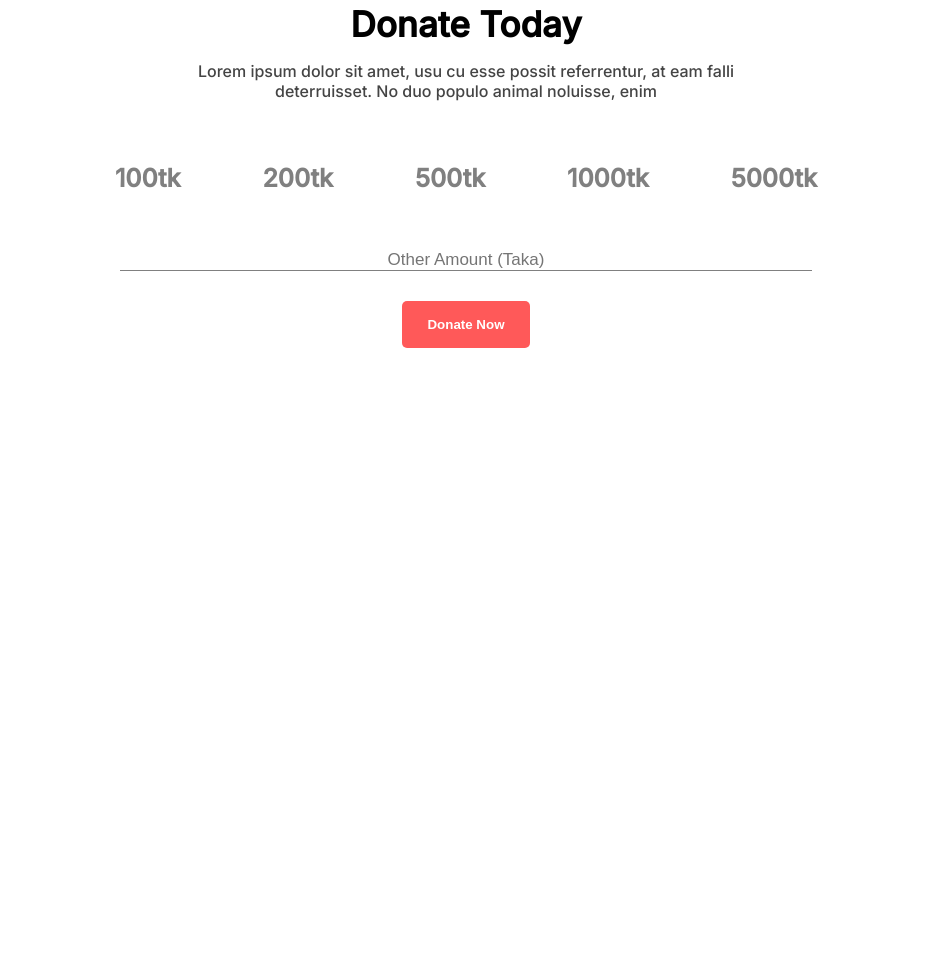
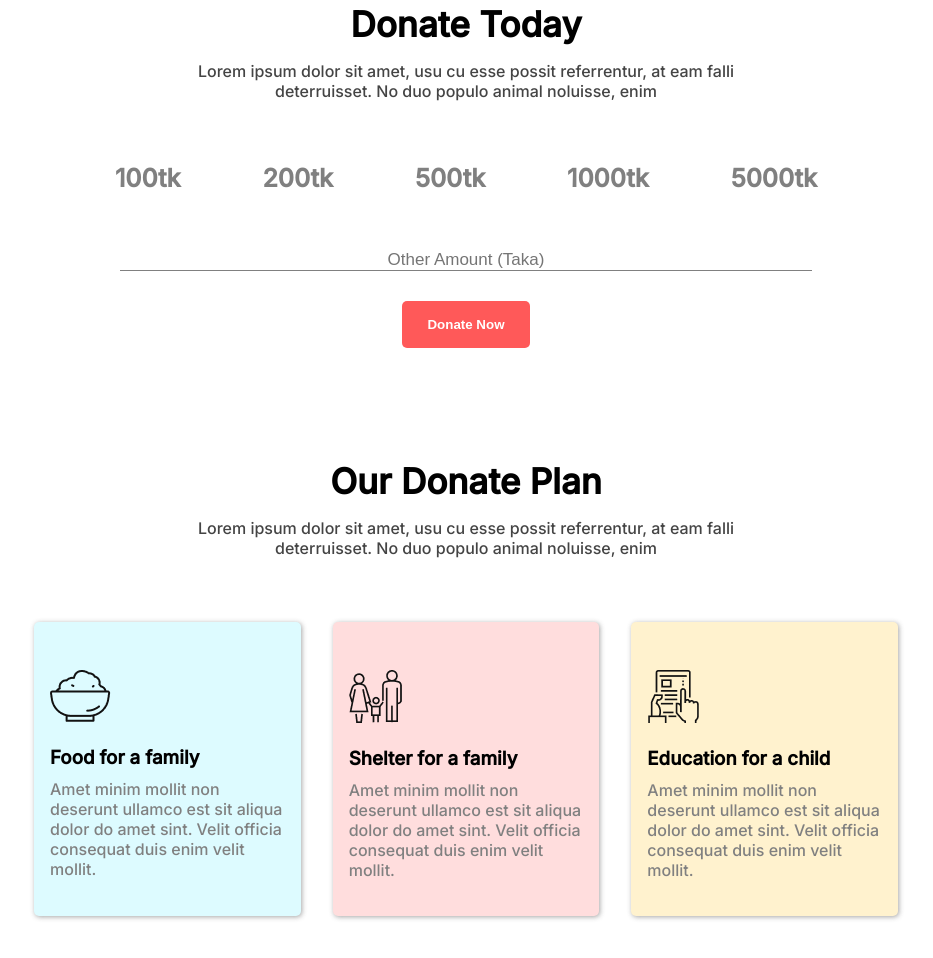
Before and after one commit to developer-shourav/Donate-Today, a plain HTML site: page index.html in a window 1280 px wide. Shown: the part 789-1747 px from the top of the page, without its empty margins (174-1107 px from the left). Before the commit the page ends 1249 px from the top, so only its background shows below. Drawn offline with Linux system fonts and the light colour scheme.

Commit message:
donation plan section completed

```diff
--- a/index.html
+++ b/index.html
@@ -35,6 +35,35 @@
         <input placeholder="Other Amount (Taka)" type="text"><br>
         <button class="btn">Donate Now</button>
     </section>
+ <!-- ======================= Donatio Plan Section ============================= -->
+    <section class="donation-plan-section">
+        <h2>Our Donate Plan</h2>
+        <p>Lorem ipsum dolor sit amet, usu cu esse possit referrentur, at eam falli deterruisset. No duo populo animal noluisse, enim</p>
+
+        <div class="donation-plans">
+            <article class="plan-item plan-bg1">
+                <img src="./icons/food.png" alt="">
+                <h3>Food for a family</h3>
+                <p>Amet minim mollit non deserunt ullamco est sit aliqua dolor do amet sint. Velit officia consequat duis enim velit mollit.</p>
+
+            </article>
+
+            <article class="plan-item plan-bg2">
+                <img src="./icons/shelter.png" alt="">
+                <h3>Shelter for a family</h3>
+                <p>Amet minim mollit non deserunt ullamco est sit aliqua dolor do amet sint. Velit officia consequat duis enim velit mollit.</p>
+
+            </article>
+
+            <article class="plan-item plan-bg3">
+                <img src="./icons/Frame-1.png" alt="">
+                <h3>Education for a child</h3>
+                <p>Amet minim mollit non deserunt ullamco est sit aliqua dolor do amet sint. Velit officia consequat duis enim velit mollit.</p>
+
+            </article>
+        </div>
+
+    </section>
     </main>
 </body>
 </html>
--- a/styles/style.css
+++ b/styles/style.css
@@ -118,3 +118,44 @@ p{
     border: none;
     border-bottom: 1px solid gray;
 }
+
+/* =================================================
+  --------Donation Plan section  Styles --------
+==================================================== */
+.donation-plan-section{
+    width: 80%;
+    margin: 0 auto;
+    text-align: center;
+}
+.donation-plan-section > p{
+    padding: 1rem 15rem;
+}
+.donation-plans{
+    text-align: left;
+    margin: 3rem 5rem 5rem;
+    display: flex;
+    gap: 2rem;
+}
+
+.plan-item{
+    background-color: #ddfbff;
+    padding: 3rem 1rem 2.25rem;
+    border-radius: 5px;
+    box-shadow: 1px 1px 5px 0 rgba(58, 58, 58, 0.452);
+
+}
+.plan-item > h3{
+    font-weight: bold;
+    margin: 20px 0 10px;
+
+}
+.plan-item > p{
+   color: gray;
+
+}
+.plan-bg2{
+   background-color: #ffdddd;
+}
+.plan-bg3{
+    background-color: #fff2ce;
+}
```
